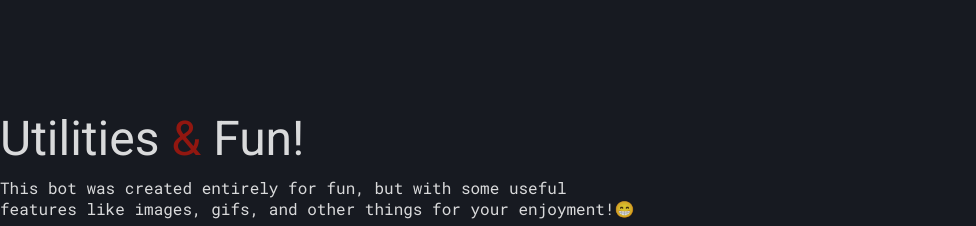
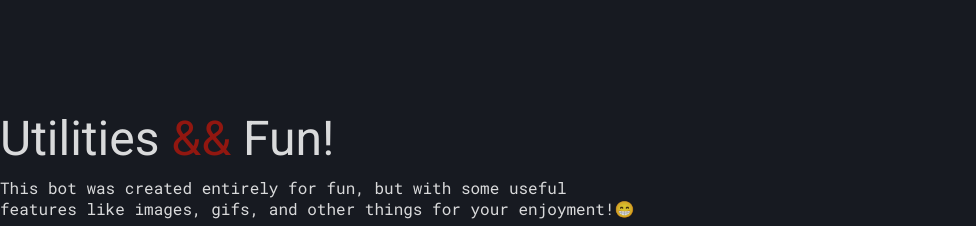
Before and after one commit to lcscostadev/Discord-bot-GVBot-website, a plain HTML site: page index.html in a window 1280 px wide. Shown: the part 201-427 px from the top of the page, 0-976 px from the left. Drawn offline with nearby package versions, Linux system fonts and the light colour scheme.

Commit message:
small text changes

```diff
--- a/index.html
+++ b/index.html
@@ -34,7 +34,7 @@
         <main>
             <section class="hero mg-bt" id="home">
                 <div class="desc-text">
-                    <h1>Utilities <span>&</span> Fun!</h1>
+                    <h1>Utilities <span>&&</span> Fun!</h1>
                     <p>
                         This bot was created entirely for fun, but with some useful features like images, gifs, and
                         other things for your enjoyment!😁</p>
--- a/style.css
+++ b/style.css
@@ -103,7 +103,6 @@ nav a:hover::before {
     display: flex;
     align-items: center;
 }
-
 
 .nav-links {
     display: flex;
```
